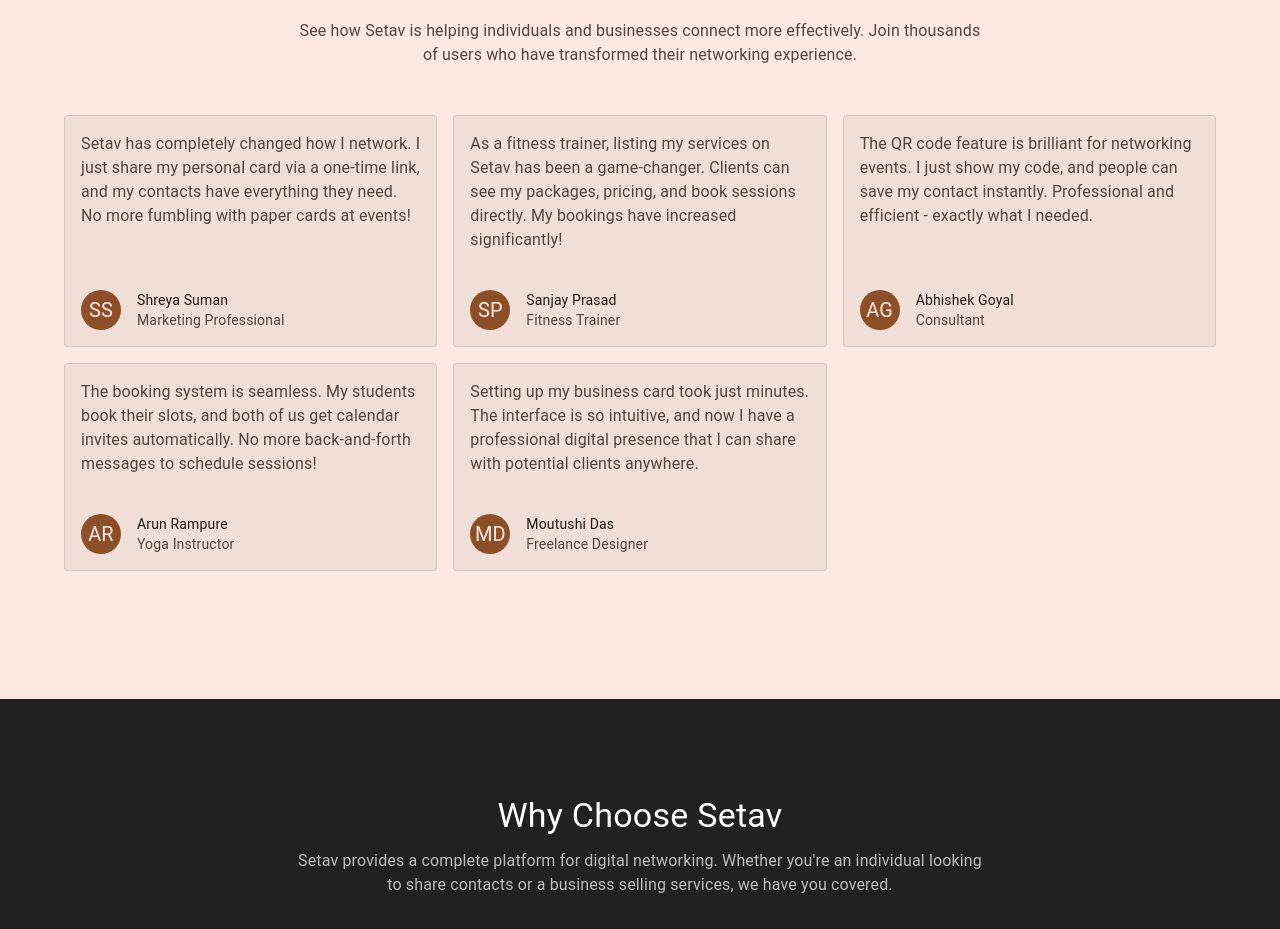
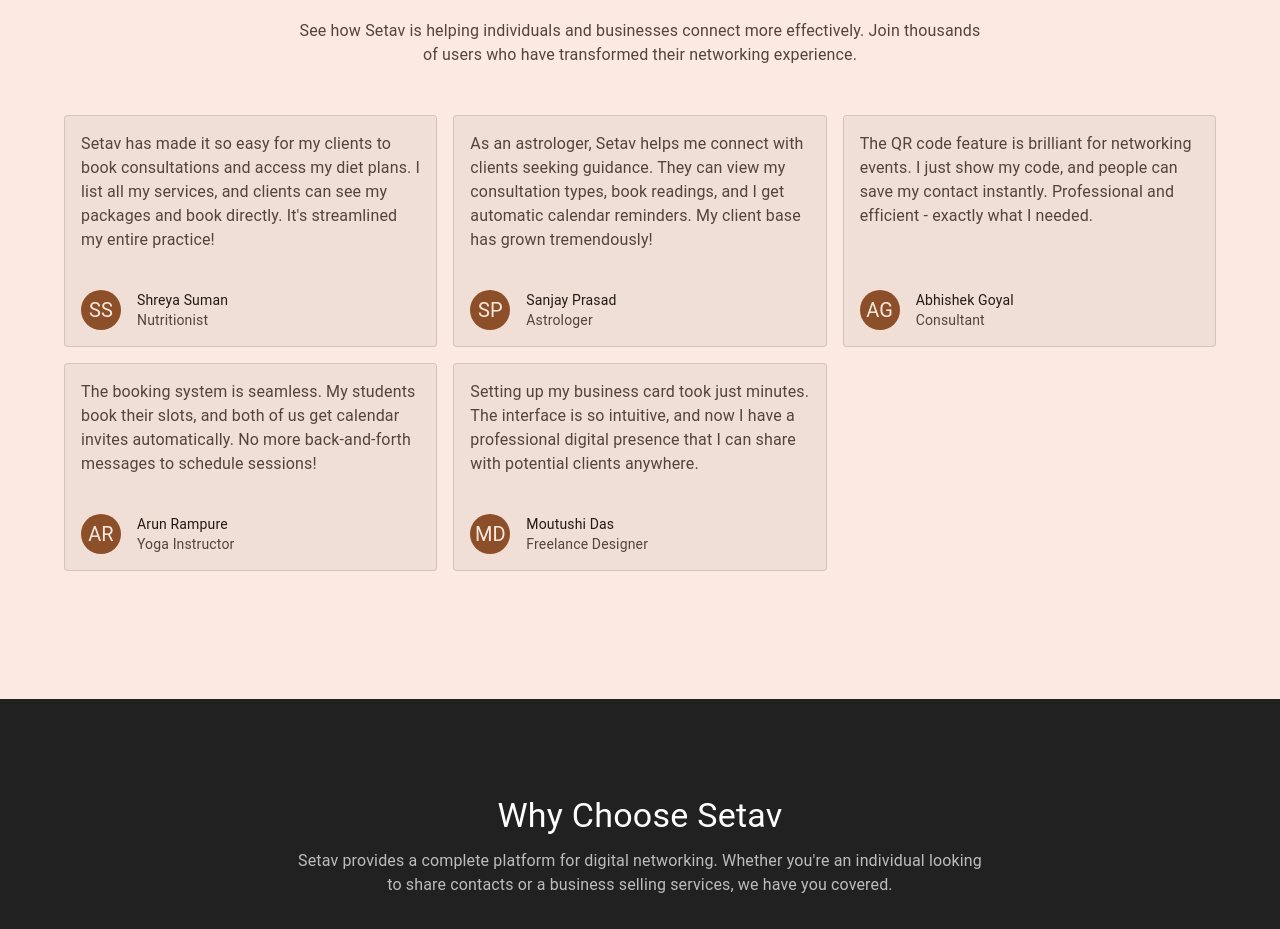
Before and after one commit to tarungoyal31/setav-pages, a React (Vite) app: page / in a window 1280 px wide. Shown: the part 1621-2550 px from the top of the page. Built offline with nearby package versions, Linux system fonts and the light colour scheme.

Commit message:
Update testimonials

```diff
--- a/src/components/testimonials/Testimonials1Floating.tsx
+++ b/src/components/testimonials/Testimonials1Floating.tsx
@@ -12,16 +12,16 @@
   {
     initials: 'SS',
     name: 'Shreya Suman',
-    occupation: 'Marketing Professional',
+    occupation: 'Nutritionist',
     testimonial:
-      "Setav has completely changed how I network. I just share my personal card via a one-time link, and my contacts have everything they need. No more fumbling with paper cards at events!",
+      "Setav has made it so easy for my clients to book consultations and access my diet plans. I list all my services, and clients can see my packages and book directly. It's streamlined my entire practice!",
   },
   {
     initials: 'SP',
     name: 'Sanjay Prasad',
-    occupation: 'Fitness Trainer',
+    occupation: 'Astrologer',
     testimonial:
-      "As a fitness trainer, listing my services on Setav has been a game-changer. Clients can see my packages, pricing, and book sessions directly. My bookings have increased significantly!",
+      "As an astrologer, Setav helps me connect with clients seeking guidance. They can view my consultation types, book readings, and I get automatic calendar reminders. My client base has grown tremendously!",
   },
   {
     initials: 'AG',
```
